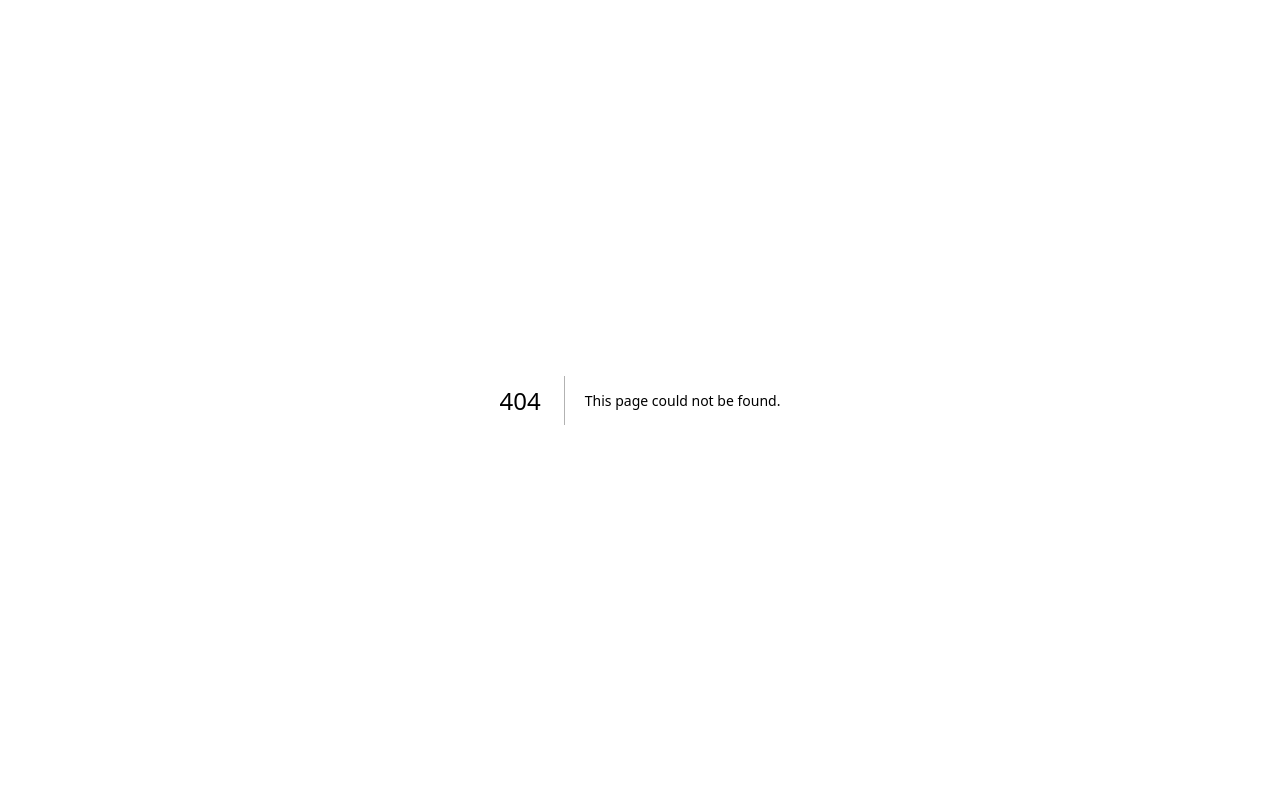
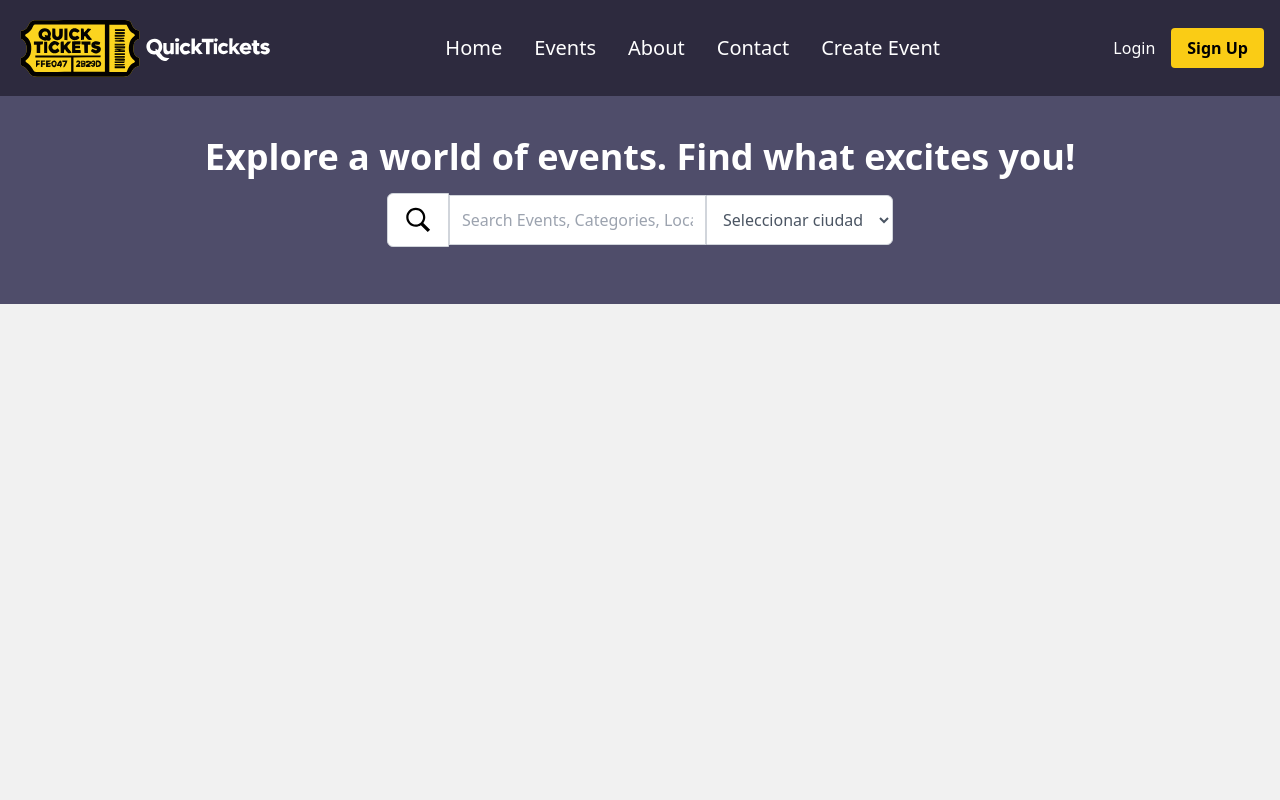
Before and after one commit to nizeticFederico/Bootcamps3-Proyecto-Final-Frontend, a Next.js app in the folder quicktickets/: page /events in a window 1280 px wide. Before the commit this address had no page. Shown: the top 800 px of the page. Built offline with nearby package versions, Linux system fonts and the light colour scheme.

Commit message:
cambios en el About de margenes / agregamos la vista de events / en components agregamos la SearchBar / iconos a la carpeta images

```diff
--- /dev/null
+++ b/quicktickets/src/app/(site)/events/index.tsx
@@ -0,0 +1,18 @@
+import SearchBar from "@/components/UI/SearchBar"
+
+export default async function EventsPage(){
+    return(
+        <main className="flex flex-col items-center min-h-screen">
+            <div className="flex flex-col w-full h-52 bg-[#4f4d6a] bg-cover bg-center flex items-center justify-center">
+                <h2 className="font-bold text-4xl text-white text-center">Explore a world of events. Find what excites you!</h2>
+                <div>
+                    <SearchBar />
+                </div>
+            </div>
+            <div>
+                <div></div>
+                <div></div>
+            </div>
+        </main>
+    )
+}
--- /dev/null
+++ b/quicktickets/src/app/(site)/events/page.tsx
@@ -0,0 +1,7 @@
+import EventPage from ".";
+
+export default async function Events(){
+    return(
+        <EventPage />
+    )
+}
--- /dev/null
+++ b/quicktickets/src/components/UI/SearchBar.tsx
@@ -0,0 +1,32 @@
+import Image from 'next/image';
+import React from 'react';
+
+const SearchBar: React.FC = () => {
+  return (
+    <div className="flex items-center justify-center w-full max-w-3xl mx-auto p-4">
+      <button className="bg-white text-gray-600 py-3 px-4 rounded-l-md border border-gray-300 flex items-center hover:bg-gray-100 transition">
+            <Image
+                src="/assets/images/search-icon.svg"
+                width={28}
+                height={28}
+                alt="Logo Mail"
+            />
+      </button>
+      <input
+        type="text"
+        placeholder="Search Events, Categories, Location,..."
+        className="flex-grow p-3 border border-gray-300 focus:outline-none focus:ring-0 bg-white text-gray-600"
+      />
+      <select
+        className="p-3 border border-gray-300 rounded-r-md focus:outline-none focus:ring-0 bg-white text-gray-600"
+      >
+        <option value="">Seleccionar ciudad</option>
+        <option value="buenos-aires">Buenos Aires</option>
+        <option value="cordoba">Córdoba</option>
+        <option value="rosario">Rosario</option>
+      </select>
+    </div>
+  );
+};
+
+export default SearchBar;
```
Also changed, not shown: quicktickets/src/app/(site)/about/index.tsx (+1 -1 lines), quicktickets/public/assets/images/event.jpg (added), quicktickets/public/assets/images/search-icon.svg (added).
